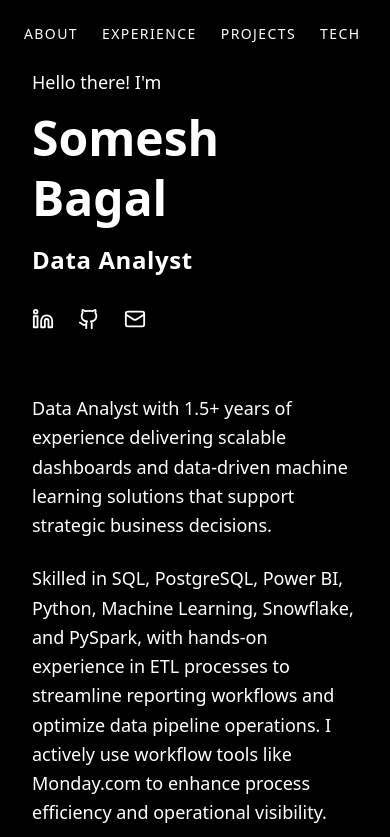
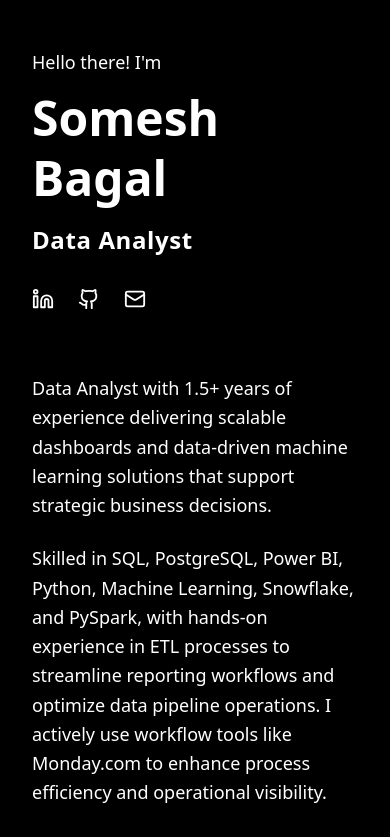
Before and after one commit to Somesh2605/Portfolio, a React (Vite) app: page / in a window 390 px wide. Shown: the top 837 px of the page. Built offline with nearby package versions, Linux system fonts and the light colour scheme.

Commit message:
Desktop navbar only, hide on mobile

```diff
--- a/src/components/Navbar.jsx
+++ b/src/components/Navbar.jsx
@@ -2,8 +2,8 @@ export default function Navbar() {
   return (
     <nav className="w-full px-6 md:px-16 py-6 text-sm uppercase tracking-widest">
 
-      {/* Scrollable on mobile */}
-      <ul className="flex gap-6 md:gap-8 overflow-x-auto no-scrollbar whitespace-nowrap">
+      {/* Show only on medium screens and above */}
+      <ul className="hidden md:flex justify-end gap-8">
 
         <li>
           <a
@@ -51,6 +51,7 @@ export default function Navbar() {
         </li>
 
       </ul>
+
     </nav>
   );
 }
```
